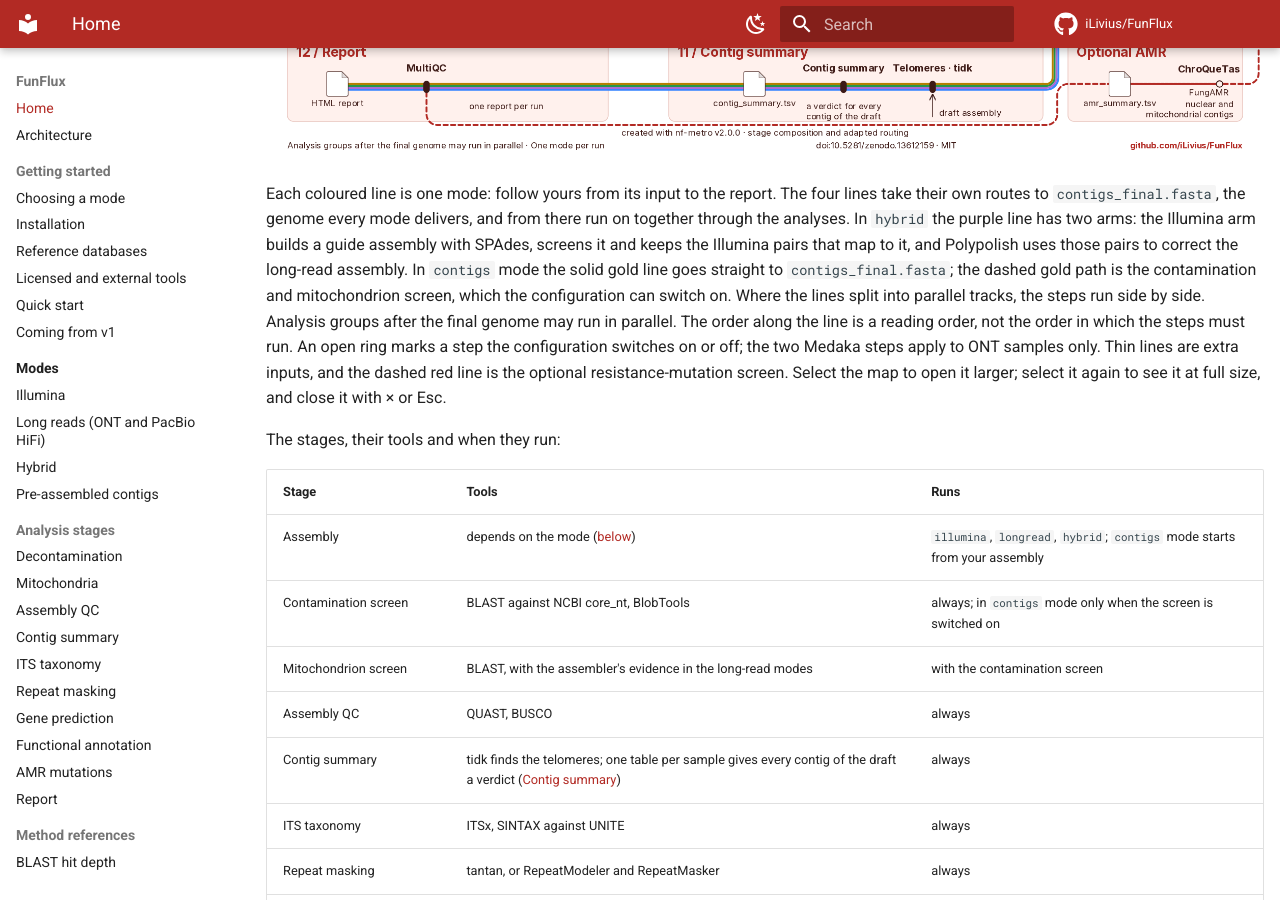
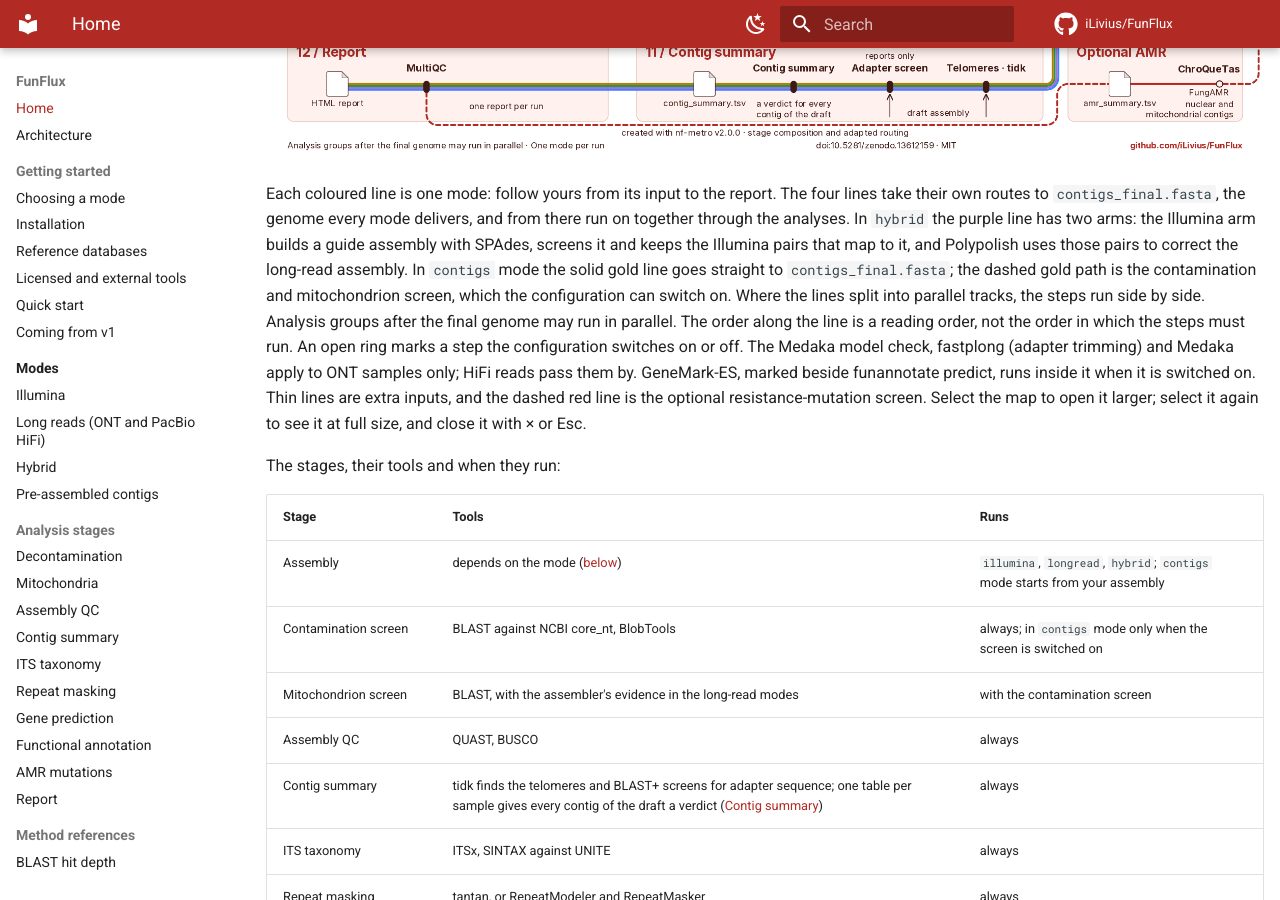
Before and after one commit to iLivius/FunFlux, an MkDocs documentation site: the page built from docs/index.md, in a window 1280 px wide and 900 px high, scrolled down 2102 px. Built offline with MkDocs 1.6.1 and Material for MkDocs 9.7.7, drawn with Linux system fonts in a browser that asks for light colours; comment, search, counter and statistics services are not loaded.

Commit message:
Draw the v2.1.0 metro maps: fastplong, the adapter screen, GeneMark-ES inside predict
The four map images (the README overview and the detailed map of the documentation home
page, each in a light and a dark version) now show FunFlux v2.1.0:

- Read QC: after NanoPlot on the raw reads, ONT reads alone take one loop through the
  Medaka model check and fastplong (adapter trimming), both open rings because the
  configuration can switch them off; PacBio HiFi reads pass them by. The Medaka model
  check sits before Filtlong because it reads the raw reads, as fastplong does.
- Gene prediction: GeneMark-ES is drawn as an open ring beside funannotate predict, with
  the note "runs inside predict", instead of a branch beside Tiberius. Only its licence
  check runs before predict; GeneMark-ES itself runs inside funannotate predict.
- Contig summary: Telomeres (tidk), then the adapter screen ("reports only"), then the
  contig summary; the draft assembly feeds both tidk and the adapter screen.
- The overview lists fastplong under the long-read read QC, GeneMark-ES indented under
  funannotate predict, and the adapter screen in the contig summary group.

The alternative text of the maps in the README and on the home page names v2.1.0 and the
two new steps. The caption under the detailed map names the steps that apply to ONT
samples only (the Medaka model check, fastplong and Medaka) and where GeneMark-ES runs,
and the stage table of the home page adds the adapter screen to the contig summary row.

Co-Authored-By: Claude Opus 5.5 <noreply@anthropic.com>

```diff
--- a/docs/index.md
+++ b/docs/index.md
@@ -36,8 +36,8 @@ pipelines.
 
 ## The workflow at a glance
 
-![Detailed metro map of FunFlux v2.0.0. Blue (illumina), green (longread), purple (hybrid) and gold (contigs) lines run through read QC, assembly, the Illumina guide of hybrid, the contamination and mitochondrion screen and polishing to contigs_final.fasta, and then together through assembly QC, ITS taxonomy, gene prediction, functional annotation and the contig summary to the MultiQC report. Where the lines split into parallel tracks, the steps run side by side; open rings are steps the configuration can switch on or off. A dashed red branch, the optional resistance-mutation screen, reads the final genome and the mitochondrial contigs and ends in the report.](assets/funflux_metro.png#only-light)
-![Detailed metro map of FunFlux v2.0.0. Blue (illumina), green (longread), purple (hybrid) and gold (contigs) lines run through read QC, assembly, the Illumina guide of hybrid, the contamination and mitochondrion screen and polishing to contigs_final.fasta, and then together through assembly QC, ITS taxonomy, gene prediction, functional annotation and the contig summary to the MultiQC report. Where the lines split into parallel tracks, the steps run side by side; open rings are steps the configuration can switch on or off. A dashed red branch, the optional resistance-mutation screen, reads the final genome and the mitochondrial contigs and ends in the report.](assets/funflux_metro_dark.png#only-dark)
+![Detailed metro map of FunFlux v2.1.0. Blue (illumina), green (longread), purple (hybrid) and gold (contigs) lines run through read QC, where ONT reads are also trimmed of the sequencing adapter, assembly, the Illumina guide of hybrid, the contamination and mitochondrion screen and polishing to contigs_final.fasta, and then together through assembly QC, ITS taxonomy, gene prediction, functional annotation and the contig summary, which also screens the draft for adapter sequence, to the MultiQC report. Where the lines split into parallel tracks, the steps run side by side; open rings are steps the configuration can switch on or off. A dashed red branch, the optional resistance-mutation screen, reads the final genome and the mitochondrial contigs and ends in the report.](assets/funflux_metro.png#only-light)
+![Detailed metro map of FunFlux v2.1.0. Blue (illumina), green (longread), purple (hybrid) and gold (contigs) lines run through read QC, where ONT reads are also trimmed of the sequencing adapter, assembly, the Illumina guide of hybrid, the contamination and mitochondrion screen and polishing to contigs_final.fasta, and then together through assembly QC, ITS taxonomy, gene prediction, functional annotation and the contig summary, which also screens the draft for adapter sequence, to the MultiQC report. Where the lines split into parallel tracks, the steps run side by side; open rings are steps the configuration can switch on or off. A dashed red branch, the optional resistance-mutation screen, reads the final genome and the mitochondrial contigs and ends in the report.](assets/funflux_metro_dark.png#only-dark)
 
 Each coloured line is one mode: follow yours from its input to the report. The four lines take
 their own routes to `contigs_final.fasta`, the genome every mode delivers, and from there run on
@@ -48,8 +48,10 @@ straight to `contigs_final.fasta`; the dashed gold path is the contamination and
 screen, which the configuration can switch on. Where the lines split into parallel tracks, the
 steps run side by side. Analysis groups after the final genome may run in parallel. The order
 along the line is a reading order, not the order in which the steps must run. An open ring marks a
-step the configuration switches on or off; the two Medaka steps apply to ONT samples only. Thin
-lines are extra inputs, and the dashed red line is the optional resistance-mutation screen.
+step the configuration switches on or off. The Medaka model check, fastplong (adapter trimming)
+and Medaka apply to ONT samples only; HiFi reads pass them by. GeneMark-ES, marked beside
+funannotate predict, runs inside it when it is switched on. Thin lines are extra inputs, and the
+dashed red line is the optional resistance-mutation screen.
 Select the map to open it larger; select it again to see it at full size, and close it with × or Esc.
 
 The stages, their tools and when they run:
@@ -60,7 +62,7 @@ The stages, their tools and when they run:
 | Contamination screen | BLAST against NCBI core_nt, BlobTools | always; in `contigs` mode only when the screen is switched on |
 | Mitochondrion screen | BLAST, with the assembler's evidence in the long-read modes | with the contamination screen |
 | Assembly QC | QUAST, BUSCO | always |
-| Contig summary | tidk finds the telomeres; one table per sample gives every contig of the draft a verdict ([Contig summary](analysis/contig-summary.md)) | always |
+| Contig summary | tidk finds the telomeres and BLAST+ screens for adapter sequence; one table per sample gives every contig of the draft a verdict ([Contig summary](analysis/contig-summary.md)) | always |
 | ITS taxonomy | ITSx, SINTAX against UNITE | always |
 | Repeat masking | tantan, or RepeatModeler and RepeatMasker | always |
 | Gene prediction | funannotate with its own gene finders, Tiberius (on by default) and GeneMark-ES (with a licence) | always |
```
Also changed, not shown: README.md (+1 -1 lines), docs/assets/funflux_metro.png, docs/assets/funflux_metro_dark.png, docs/assets/funflux_overview.png, docs/assets/funflux_overview_dark.png.
